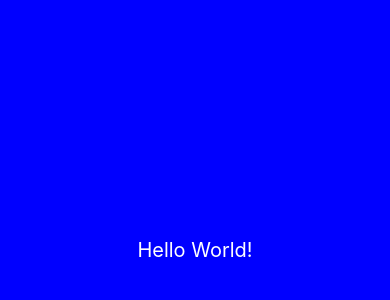
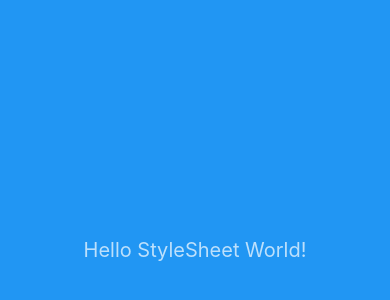
Before and after one commit to kmebin/MobileSoftware, a React Native app in the folder Lecture/: screen / in a window 390 px wide. Shown: the part 172-472 px from the top of the page. Built offline with nearby package versions, Linux system fonts and the light colour scheme.

Commit message:
[add] ch03-1 : color 패키지 적용

```diff
--- a/Lecture/App.tsx
+++ b/Lecture/App.tsx
@@ -1,23 +1,28 @@
 import React from 'react';
 import {StyleSheet, SafeAreaView, Text} from 'react-native';
+import {Colors} from 'react-native-paper';
+import Color from 'color';
 
-// style 속성에 설정되는 값은 '객체'임 -> 스타일 객체
-// 바깥쪽 {} : JSX 문법, 안쪽 {} : 객체를 의미
-// style 속성 값에 배열이 오면, 배열 안의 스타일 객체를 결합하여 하나의 스타일 객체로 만듦
-
-// 1. 인라인 스타일로 적용하는 방법 -> 동적인 스타일인 경우 유리
 const App = () => {
   return (
-    <SafeAreaView style={[styles.SafeAreaView, {backgroundColor: 'blue'}]}>
-      <Text style={[styles.text, {color: 'white'}]}>Hello World!</Text>
+    <SafeAreaView style={[styles.SafeAreaView]}>
+      <Text style={[styles.text]}>Hello StyleSheet World!</Text>
     </SafeAreaView>
   );
 };
 
-// 2. StyleSheet API를 사용하는 방법 -> 정적인 스타일인 경우 유리
+// Colors
 const styles = StyleSheet.create({
-  SafeAreaView: {flex: 1, alignItems: 'center', justifyContent: 'center'},
-  text: {fontSize: 20},
+  SafeAreaView: {
+    flex: 1,
+    alignItems: 'center',
+    justifyContent: 'center',
+    backgroundColor: Colors.blue500,
+  },
+  text: {
+    fontSize: 20,
+    color: Color(Colors.blue500).alpha(0.7).lighten(0.9).string(),
+  },
 });
 
 export default App;
```
